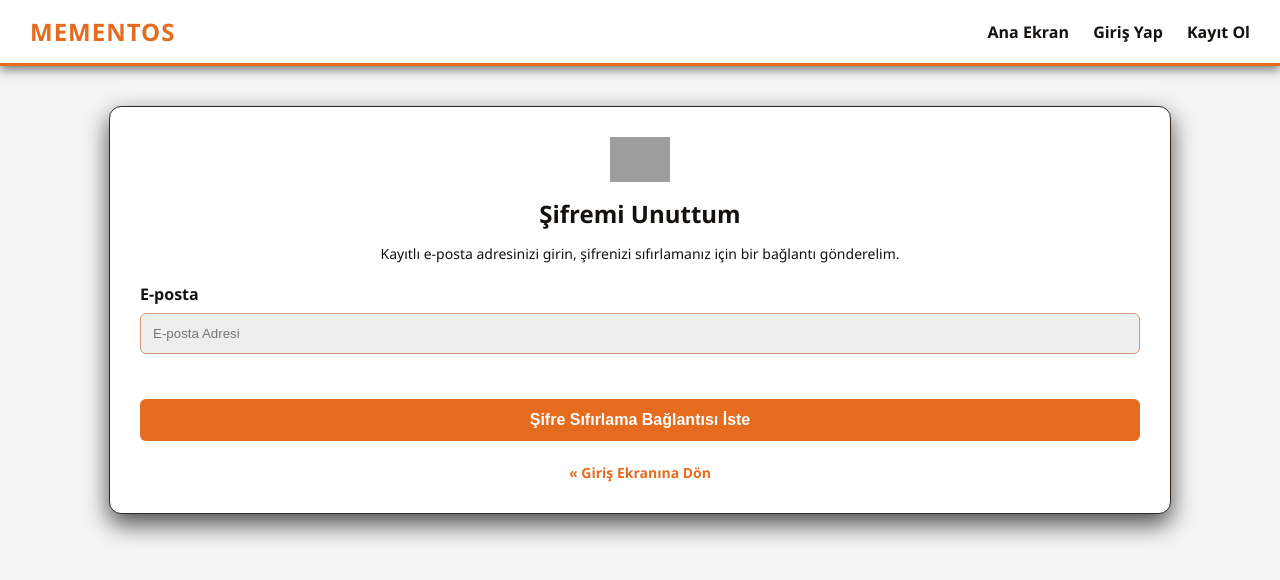
After one commit to asilalperen/websunucum, a Flask app: page /auth/reset_password_request in a window 1280 px wide. The commit adds this page. Shown: the top 580 px of the page. Run offline with Flask 3, Linux system fonts and the light colour scheme; grey boxes are pictures that could not be loaded.

Commit message:
şifreyi unuttum kısmı eklendi

```diff
--- a/app/auth/forms.py
+++ b/app/auth/forms.py
@@ -31,3 +31,12 @@ class VerifyEmailForm(FlaskForm):
         user = db.session.scalar(db.select(User).filter_by(email=email.data))
         if user is not None:
             raise ValidationError('Lütfen farklı bir e-posta adresi kullanın.')
+
+class ResetPasswordRequestForm(FlaskForm):
+    email = StringField('E-posta', validators=[DataRequired(), Email()])
+    submit = SubmitField('Şifre Sıfırlama Bağlantısı İste')
+
+class ResetPasswordForm(FlaskForm):
+    password = PasswordField('Yeni Şifre', validators=[DataRequired()])
+    password_again = PasswordField('Yeni Şifre Tekrar', validators=[DataRequired(), EqualTo('password', message='Şifreler eşleşmelidir.')])
+    submit = SubmitField('Şifremi Sıfırla')
--- a/app/auth/routes.py
+++ b/app/auth/routes.py
@@ -2,10 +2,11 @@ from flask import render_template, redirect, url_for, flash, request, session
 from urllib.parse import urlsplit
 from flask_login import login_user, logout_user, current_user
 import random
+import re
 from flask_mail import Message
 from app import db, mail
 from app.auth import bp
-from app.auth.forms import LoginForm, RegistrationForm, VerifyEmailForm
+from app.auth.forms import LoginForm, RegistrationForm, VerifyEmailForm, ResetPasswordRequestForm, ResetPasswordForm
 from app.models import User
 
 def send_verification_email(user):
@@ -22,6 +23,21 @@ def send_verification_email(user):
                       recipients=[user.email])
         msg.body = f'MementOS doğrulama kodunuz: {code}'
         msg.html = render_template('email_template.html', code=code)
+        mail.send(msg)
+
+def send_password_reset_email(user):
+    token = user.get_reset_password_token()
+
+    import os
+    if not os.environ.get('MAIL_USERNAME'):
+        reset_url = url_for('auth.reset_password', token=token, _external=True)
+        print(f"\n==========\n[{user.email} için Şifre Sıfırlama Linki]: {reset_url}\n==========\n")
+    else:
+        msg = Message('MementOS Şifre Sıfırlama',
+                      sender=os.environ.get('MAIL_DEFAULT_SENDER') or 'noreply@mementos.com',
+                      recipients=[user.email])
+        msg.body = f'Şifrenizi sıfırlamak için şu linke tıklayın: {url_for("auth.reset_password", token=token, _external=True)}'
+        # İsteğe bağlı olarak msg.html eklenebilir
         mail.send(msg)
 
 @bp.route('/login', methods=['GET', 'POST'])
@@ -89,7 +105,9 @@ def verify_email():
 
     form = VerifyEmailForm()
     if form.validate_on_submit():
-        if form.code.data.strip() == user.verification_code:
+        # Yapıştırma hatalarını önlemek için sadece rakamları alıyoruz
+        clean_code = re.sub(r'\D', '', form.code.data)
+        if clean_code == user.verification_code:
             user.is_verified = True
             user.verification_code = None
             db.session.commit()
@@ -104,3 +122,32 @@ def verify_email():
             flash('Hatalı doğrulama kodu. Lütfen tekrar deneyin.')
 
     return render_template('verify_email.html', title='E-posta Doğrulama', form=form, user=user)
+
+@bp.route('/reset_password_request', methods=['GET', 'POST'])
+def reset_password_request():
+    if current_user.is_authenticated:
+        return redirect(url_for('main.index'))
+    form = ResetPasswordRequestForm()
+    if form.validate_on_submit():
+        user = db.session.scalar(db.select(User).filter_by(email=form.email.data))
+        if user:
+            send_password_reset_email(user)
+        flash('Şifre sıfırlama yönergeleri e-posta adresinize gönderildi. (Geliştirici Notu: Siyah terminal ekranını kontrol edin)')
+        return redirect(url_for('auth.login'))
+    return render_template('reset_password_request.html', title='Şifre Sıfırlama Talebi', form=form)
+
+@bp.route('/reset_password/<token>', methods=['GET', 'POST'])
+def reset_password(token):
+    if current_user.is_authenticated:
+        return redirect(url_for('main.index'))
+    user = User.verify_reset_password_token(token)
+    if not user:
+        flash('Şifre sıfırlama bağlantısı geçersiz veya süresi dolmuş.')
+        return redirect(url_for('main.index'))
+    form = ResetPasswordForm()
+    if form.validate_on_submit():
+        user.set_password(form.password.data)
+        db.session.commit()
+        flash('Şifreniz başarıyla sıfırlandı. Lütfen giriş yapın.')
+        return redirect(url_for('auth.login'))
+    return render_template('reset_password.html', title='Şifre Sıfırla', form=form)
--- a/app/templates/login.html
+++ b/app/templates/login.html
@@ -25,6 +25,9 @@
             {{ form.remember_me() }} {{ form.remember_me.label }}
         </p>
         <p>{{ form.submit() }}</p>
+        <div style="text-align: center; margin-top: 15px;">
+            <a href="{{ url_for('auth.reset_password_request') }}" style="color: var(--accent-orange); text-decoration: none; font-size: 14px; font-weight: bold;">Şifremi Unuttum?</a>
+        </div>
     </form>
 
     <div style="text-align: center; margin-top: 30px;">
--- /dev/null
+++ b/app/templates/reset_password_request.html
@@ -0,0 +1,32 @@
+{% extends "base.html" %}
+
+{% block content %}
+<div class="auth-container">
+    <div class="auth-box">
+        <div style="text-align: center; margin-bottom: 20px;">
+            <img src="https://cdn-icons-png.flaticon.com/512/3767/3767084.png" style="width: 60px;">
+            <h2 style="margin: 10px 0 0 0; color: var(--text-main);">Şifremi Unuttum</h2>
+            <p style="color: var(--text-main); font-size: 14px;">Kayıtlı e-posta adresinizi girin, şifrenizi sıfırlamanız için bir bağlantı gönderelim.</p>
+        </div>
+
+        <form action="" method="post" novalidate>
+            {{ form.hidden_tag() }}
+            <div class="form-group">
+                {{ form.email.label(style="color: var(--text-main); font-weight: bold;") }}
+                {{ form.email(class="auth-input", placeholder="E-posta Adresi") }}
+                {% for error in form.email.errors %}
+                <span class="error-msg" style="color: #ff4c4c; font-size: 12px; margin-top: 5px; display: block;">[{{ error }}]</span>
+                {% endfor %}
+            </div>
+
+            <div style="margin-top: 25px;">
+                {{ form.submit(class="auth-btn") }}
+            </div>
+        </form>
+
+        <div style="text-align: center; margin-top: 20px;">
+            <a href="{{ url_for('auth.login') }}" style="color: var(--accent-orange); text-decoration: none; font-size: 14px; font-weight: bold;">&laquo; Giriş Ekranına Dön</a>
+        </div>
+    </div>
+</div>
+{% endblock %}
--- a/config.py
+++ b/config.py
@@ -1,5 +1,8 @@
 import os
+from dotenv import load_dotenv
+
 basedir = os.path.abspath(os.path.dirname(__file__))
+load_dotenv(os.path.join(basedir, '.env'))
 
 class Config:
     # Form güvenliği için. Eğer ortam değişkeninde yoksa varsayılanı kullanır.
```
Also changed, not shown: app/models.py (+15 -0 lines), app/templates/reset_password.html (added, +36 -0 lines), app.db, app/static/memory_pics/WhatsApp_Image_2026-05-14_at_20.10.13_85b9d8d7.jpeg (deleted), app/static/memory_pics/WhatsApp_Image_2026-05-14_at_20.10.15_ae77cbc7.jpeg (deleted), app/static/memory_pics/WhatsApp_Image_2026-05-14_at_20.10.18_1_42599833.jpeg (deleted), app/static/memory_pics/WhatsApp_Image_2026-05-14_at_20.10.18_35dd5837.jpeg (deleted).
